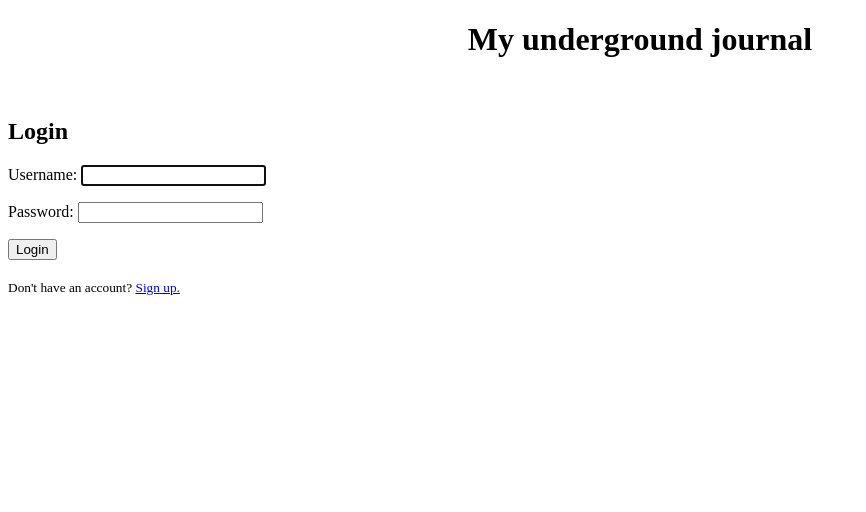
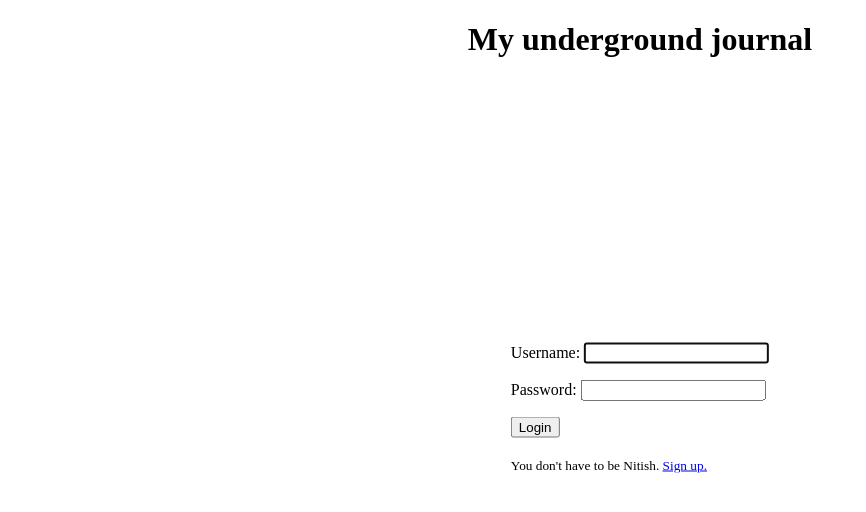
Before and after one commit to nitishsahni/MyUndergroundJournal, a Django app: page / in a window 1280 px wide. Shown: the top 512 px of the page, without its empty margins (0-866 px from the left). Run offline with Django 3.2, Linux system fonts and the light colour scheme.

Commit message:
Update login.html

```diff
--- a/templates/login.html
+++ b/templates/login.html
@@ -8,13 +8,20 @@
 <body>
     <h1 align="center">My underground journal</h1>
   <br>
-  <h2>Login</h2>
+  <div style="
+    position: absolute;
+    top:  50%;
+    left: 50%;
+    transform: translate(-50%,-50%);
+    ">
   <form method="post">
     {% csrf_token %}
     {{ form.as_p }}
     <button type="submit">Login</button>
   </form>
   <br>
-<small>Don't have an account? <a href="signup">Sign up.</a> </small>
+<small>You don't have to be Nitish. <a href="signup">Sign up.</a> </small>
+  </div>
+
 </body>
 </html>
```
